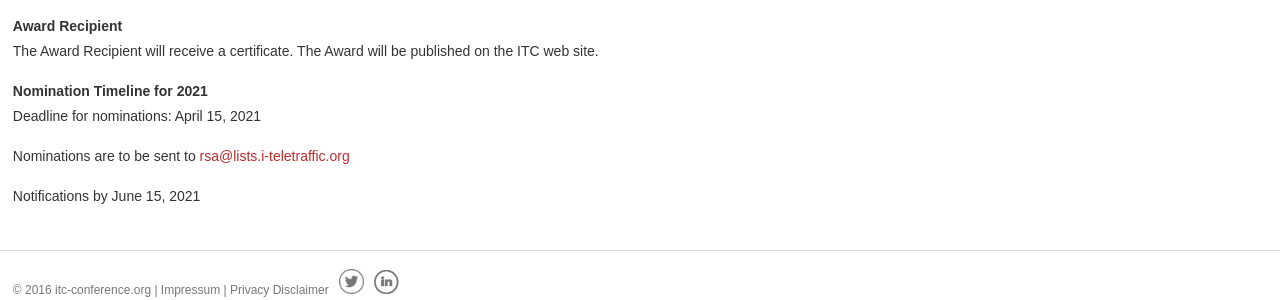
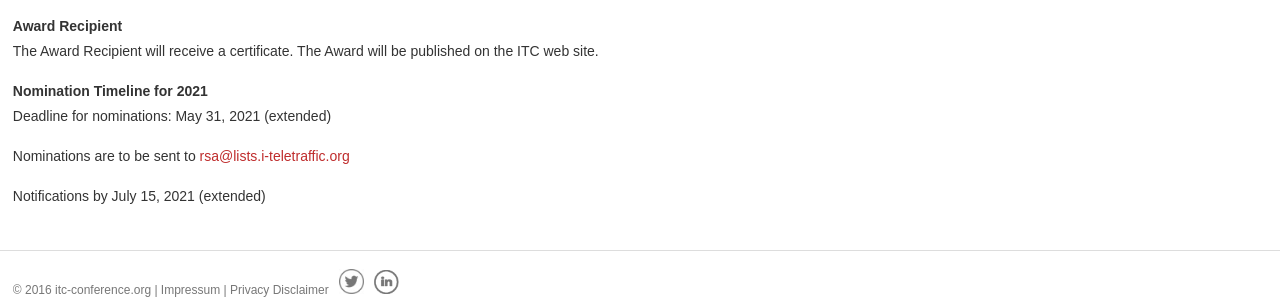
Before and after one commit to lsinfo3/itc-conference, a Jekyll site: the page built from awards/rising-scholar-award.md, in a window 1280 px wide. Shown: the part 1804-2104 px from the top of the page. Built offline with Jekyll 4.4.1, drawn with Linux system fonts in a browser that asks for light colours; comment, search, counter and statistics services are not loaded.

Commit message:
Update rising scholar award dates

```diff
--- a/awards/rising-scholar-award.md
+++ b/awards/rising-scholar-award.md
@@ -45,9 +45,8 @@ For ITC 33, the award committee is as follows.
 The Award Recipient will receive a certificate. The Award will be published on the ITC web site.
 
 **Nomination Timeline for 2021**<br/>
-Deadline for nominations: April 15, 2021
-
+Deadline for nominations: May 31, 2021 (extended)
 
 Nominations are to be sent to [rsa@lists.i-teletraffic.org](mailto:rsa@lists.i-teletraffic.org)
 
-Notifications by June 15, 2021
+Notifications by July 15, 2021 (extended)
```
